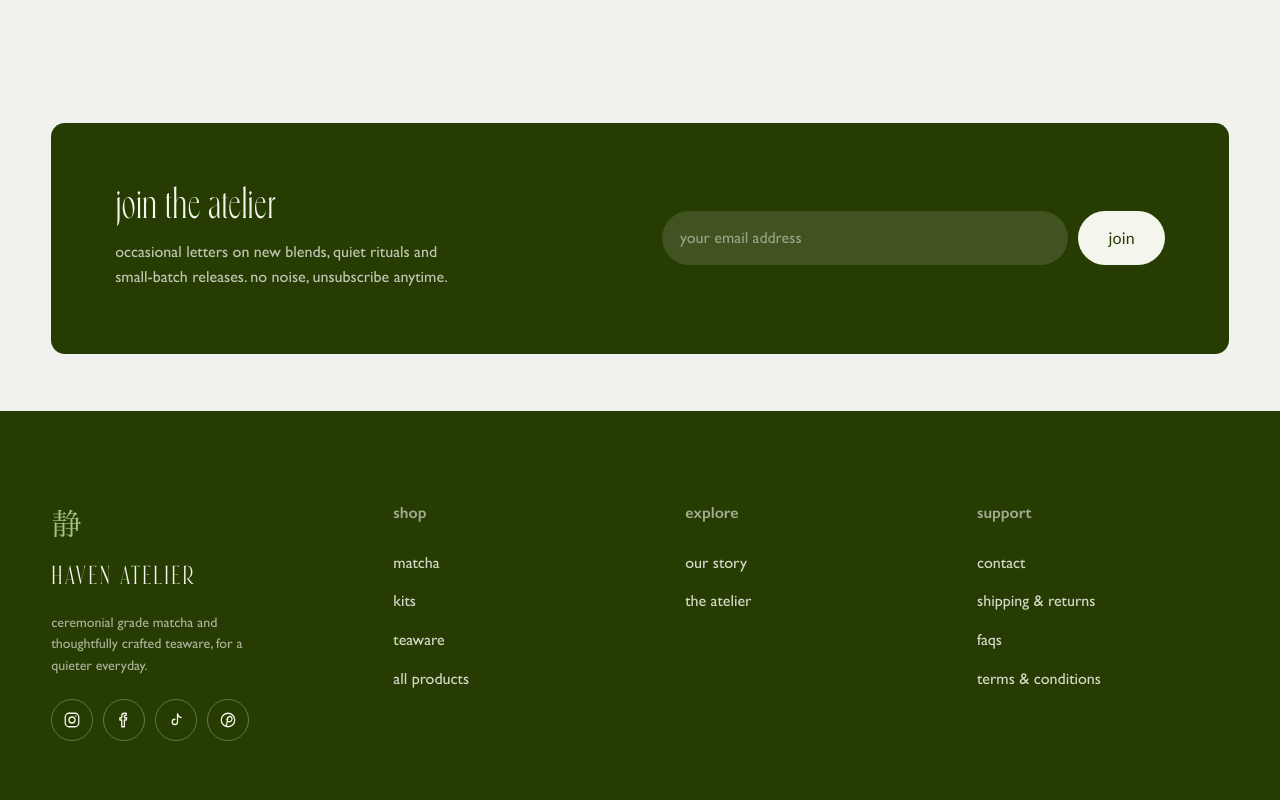
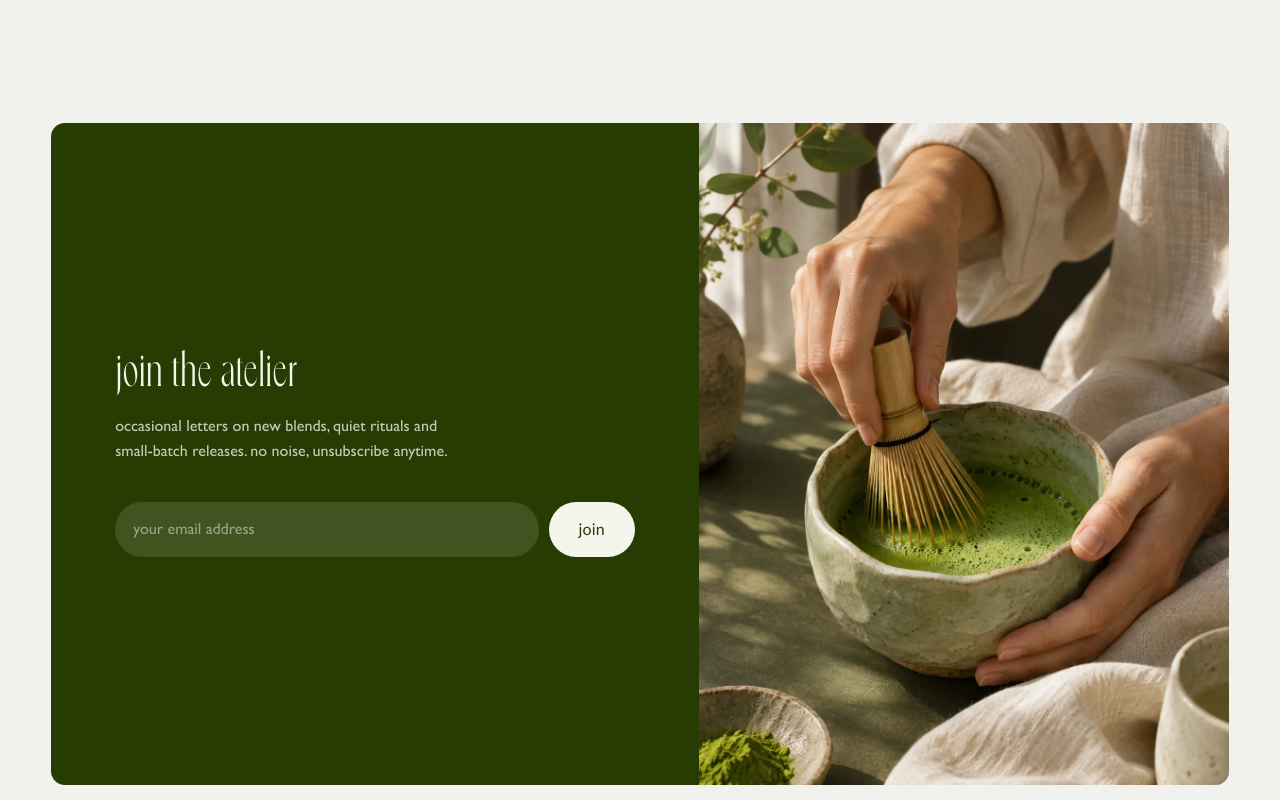
Before and after one commit to kunalsingh9988/haven-atelier-storefront, a React (Vite) app in the folder app/: page / in a window 1280 px wide. Shown: the part 9500-10300 px from the top of the page. Built offline with nearby package versions, Linux system fonts and the light colour scheme.

Commit message:
Refine newsletter with lifestyle imagery

```diff
--- a/app/src/components/Newsletter.jsx
+++ b/app/src/components/Newsletter.jsx
@@ -1,5 +1,4 @@
 import { useState } from 'react';
-import { CONTACT_EMAIL } from '../data/catalogue';
 
 export default function Newsletter({ heading = 'join the atelier', copy = 'occasional letters on new blends, quiet rituals and small-batch releases. no noise, unsubscribe anytime.' }) {
   const [email, setEmail] = useState('');
@@ -14,11 +13,9 @@ export default function Newsletter({ heading = 'join the atelier', copy = 'occas
   return (
     <section className="section-tight wrap">
       <div className="newsletter rv">
-        <div>
-          <h2 style={{ fontSize: 'clamp(28px,3vw,40px)' }}>{heading}</h2>
+        <div className="newsletter-content">
+          <h2>{heading}</h2>
           <p>{copy}</p>
-        </div>
-        <div>
           {state === 'ok' ? (
             <div className="form-ok" style={{ background: 'rgba(244,245,236,.1)', color: 'var(--cream-on-dark)' }}>
               you're on the list — 静 see you in the next letter.
@@ -38,6 +35,13 @@ export default function Newsletter({ heading = 'join the atelier', copy = 'occas
           )}
           {state === 'err' && <p className="form-note" style={{ color: '#f0b9a8' }}>please enter a valid email address.</p>}
         </div>
+        <div className="newsletter-image">
+          <img
+            src="/img/lifestyle/matcha-preparation.webp"
+            alt="Hands whisking matcha in a ceramic bowl"
+            loading="lazy"
+          />
+        </div>
       </div>
     </section>
   );
--- a/app/src/styles/app.css
+++ b/app/src/styles/app.css
@@ -577,19 +577,31 @@ p { margin: 0; }
 /* ---------- newsletter ---------- */
 .newsletter {
   background: var(--forest); color: var(--cream-on-dark);
-  border-radius: var(--radius); padding: clamp(22px, 5vw, 64px);
-  display: grid; grid-template-columns: minmax(0,1fr) minmax(0,1fr); gap: clamp(20px, 4vw, 44px); align-items: center;
+  border-radius: var(--radius); overflow: hidden;
+  display: grid; grid-template-columns: minmax(0, 1.1fr) minmax(0, .9fr); align-items: stretch;
 }
+.newsletter-content { padding: clamp(30px, 5vw, 76px); align-self: center; }
 .newsletter h2 { color: var(--cream-on-dark); }
-.newsletter p { color: rgba(244,245,236,.75); margin-top: 12px; max-width: 44ch; }
-.newsletter form { display: flex; gap: 10px; }
+.newsletter p { color: rgba(244,245,236,.78); margin-top: 16px; max-width: 43ch; }
+.newsletter form { display: flex; gap: 10px; margin-top: clamp(28px, 3vw, 42px); max-width: 560px; }
 .newsletter input {
   flex: 1; min-width: 0; padding: 15px 18px; border-radius: 999px; border: 0;
   background: rgba(244,245,236,.12); color: var(--cream-on-dark); font-size: var(--fs-md);
 }
 .newsletter input::placeholder { color: rgba(244,245,236,.5); }
 .newsletter input:focus { outline: 2px solid var(--sage); outline-offset: 1px; }
-@media (max-width: 800px) { .newsletter { grid-template-columns: minmax(0,1fr); } .newsletter form { flex-direction: column; } }
+.newsletter-image { min-height: 390px; background: var(--surface-2); }
+.newsletter-image img { width: 100%; height: 100%; object-fit: cover; object-position: center 57%; }
+@media (max-width: 800px) {
+  .newsletter { grid-template-columns: minmax(0, 1fr); }
+  .newsletter-image { min-height: 0; aspect-ratio: 16 / 9; }
+}
+@media (max-width: 480px) {
+  .newsletter-content { padding: 30px 24px 34px; }
+  .newsletter form { gap: 10px; }
+  .newsletter form .btn { padding-inline: 22px; }
+  .newsletter-image { aspect-ratio: 4 / 3; }
+}
 
 /* ---------- footer ---------- */
 .site-footer { background: var(--forest); color: var(--cream-on-dark); overflow: hidden; }
```
